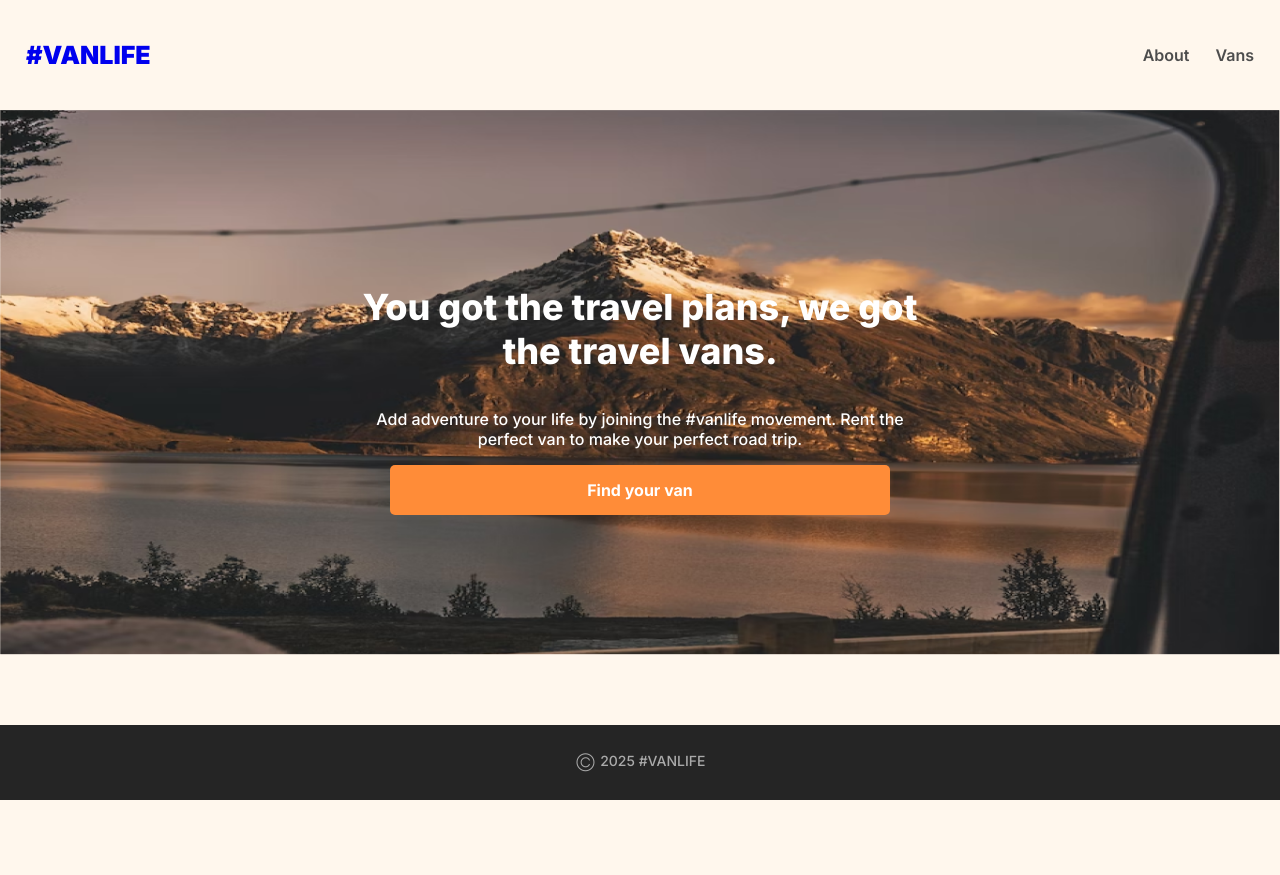
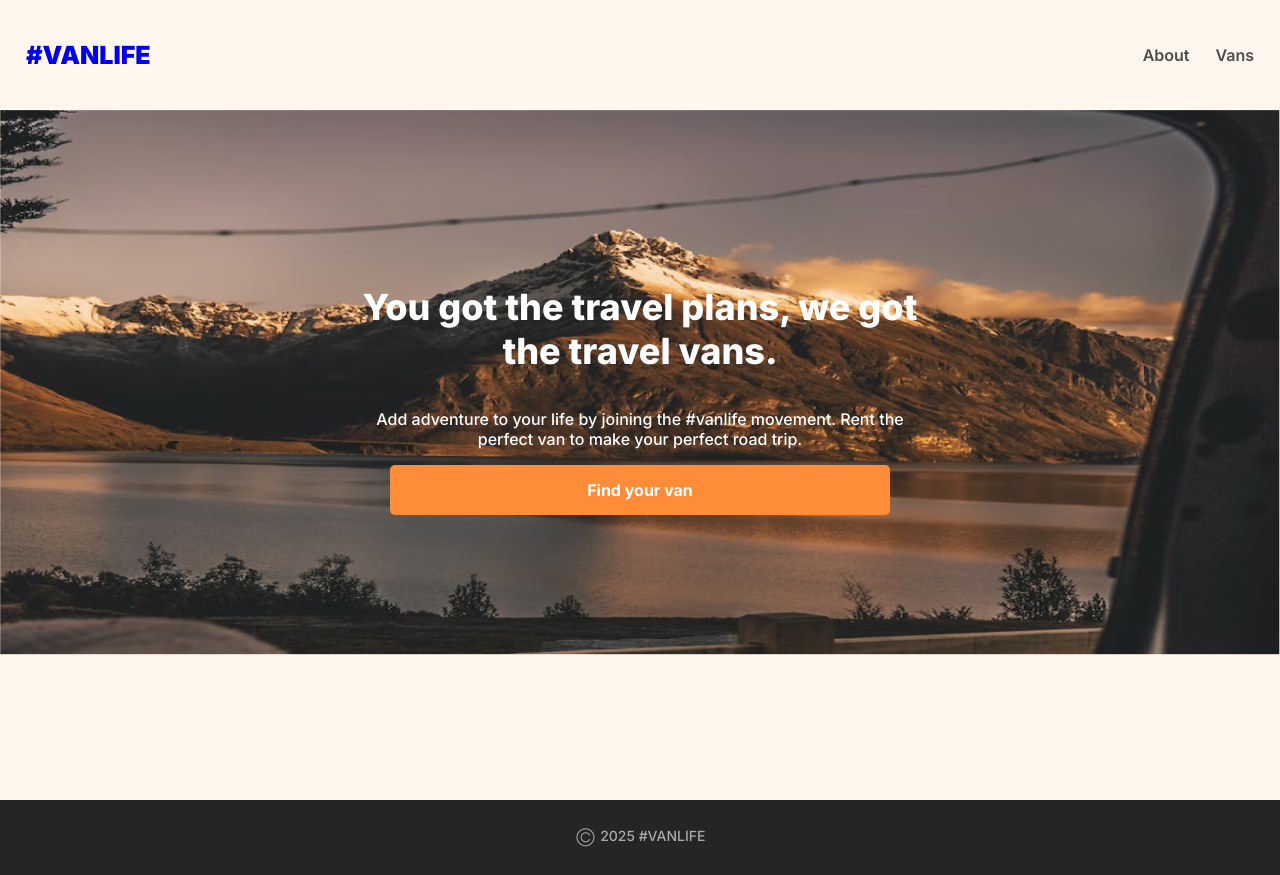
Before and after one commit to viettienmilo/Learning-ReactRouter-v6, a React (Vite) app in the folder freeCodeCamp/van-life/: page / in a window 1280 px wide. Before the commit the page ends 800 px from the top, so only its background shows below. Built offline with nearby package versions, Linux system fonts and the light colour scheme.

Commit message:
Layout/Outlet

```diff
--- a/freeCodeCamp/van-life/src/App.jsx
+++ b/freeCodeCamp/van-life/src/App.jsx
@@ -5,27 +5,21 @@
 import Vans from './pages/Vans.jsx';
 import VanDetail from './pages/VanDetail.jsx';
 import "./server.js"
+import Layout from './components/Layout.jsx';
 
 export default function App() {
 
   return (
     <BrowserRouter>
       <div className='body-container'>
-        <header>
-          <nav>
-            <Link to='/' className="brand-name">#VANLIFE</Link>
-            <div>
-              <Link to='/about' className="menu-list">About</Link>
-              <Link to='/vans' className="menu-list">Vans</Link>
-            </div>
-          </nav>
-        </header>
         <main>
           <Routes>
-            <Route path='/' element={<Home />} />
-            <Route path='/about' element={<About />} />
-            <Route path='/vans' element={<Vans />} />
-            <Route path='/vans/:id' element={<VanDetail />} />
+            <Route element={<Layout />}>
+              <Route path='/' element={<Home />} />
+              <Route path='/about' element={<About />} />
+              <Route path='/vans' element={<Vans />} />
+              <Route path='/vans/:id' element={<VanDetail />} />
+            </Route>
           </Routes>
         </main>
 
@@ -33,6 +27,6 @@
           <p>© 2025 #VANLIFE</p>
         </footer>
       </div>
-    </BrowserRouter>
+    </BrowserRouter >
   )
 }
--- /dev/null
+++ b/freeCodeCamp/van-life/src/components/Header.jsx
@@ -0,0 +1,16 @@
+import { Link } from "react-router-dom";
+
+export default function Header() {
+
+    return (
+        <header>
+            <nav>
+                <Link to='/' className="brand-name">#VANLIFE</Link>
+                <div>
+                    <Link to='/about' className="menu-list">About</Link>
+                    <Link to='/vans' className="menu-list">Vans</Link>
+                </div>
+            </nav>
+        </header>
+    )
+}
--- /dev/null
+++ b/freeCodeCamp/van-life/src/components/Layout.jsx
@@ -0,0 +1,10 @@
+import { Outlet } from "react-router-dom";
+import Header from './Header.jsx';
+export default function Layout() {
+    return (
+        <div className="body-container">
+            <Header />
+            <Outlet />
+        </div>
+    )
+}
```
